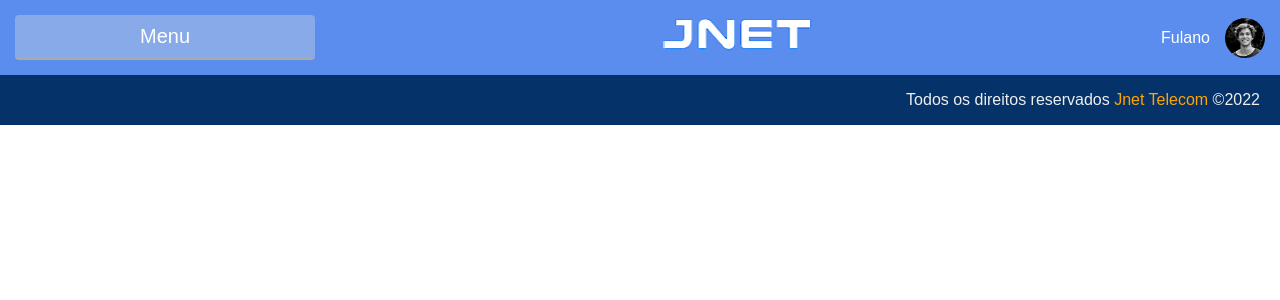
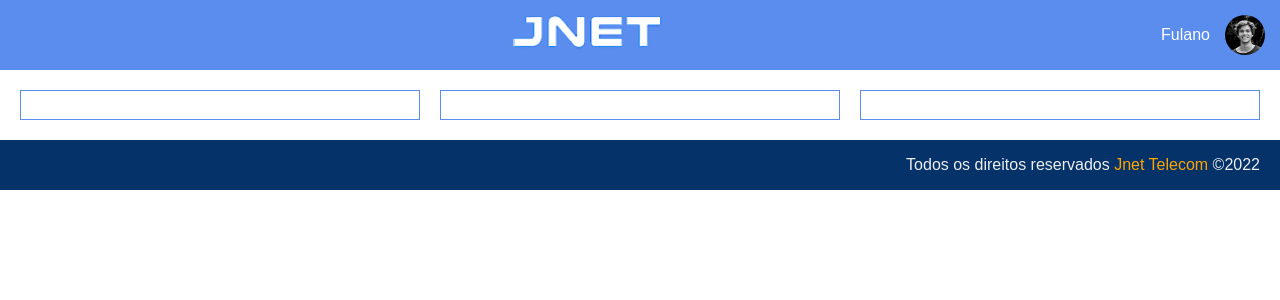
Before and after one commit to shalomacacio/proj_js3, a React (Create React App) app in the folder js3/: page /agenda in a window 1280 px wide. Shown: the top 300 px of the page. Built offline with nearby package versions, Linux system fonts and the light colour scheme.

Commit message:
agenda component

```diff
--- /dev/null
+++ b/js3/src/components/Card/CardElements.js
@@ -0,0 +1,10 @@
+import styled from "styled-components";
+
+
+
+export const CardContainer = styled.div`
+    border: 1px solid #5A8DEE;
+    margin: 20px 10px;
+    width: 400px;
+    height: 30px ;
+`;
--- /dev/null
+++ b/js3/src/components/Card/index.js
@@ -0,0 +1,12 @@
+import React from 'react'
+import { CardContainer } from './CardElements'
+
+const Card = () => {
+  return (
+    <CardContainer>
+
+    </CardContainer>
+  )
+}
+
+export default Card
--- a/js3/src/components/Header/index.js
+++ b/js3/src/components/Header/index.js
@@ -8,7 +8,7 @@ const Header = () => {
   return (
     <HeaderContainer>
         <VerticalContainer>
-            <MenuItem>
+            {/* <MenuItem>
                 <MenuCheck type={'checkbox'} id='check1'/>
                 <MenuLbl htmlFor='check1' >Menu</MenuLbl>
                 <MenuUl>
@@ -17,7 +17,7 @@ const Header = () => {
                     <MenuLi><MenuLink to="/">Estoque</MenuLink> </MenuLi>
                     <MenuLi><MenuLink to="/">Relatórios</MenuLink> </MenuLi>
                 </MenuUl>
-            </MenuItem>
+            </MenuItem> */}
         </VerticalContainer>
 
         <MenuLink to="/"><LogoImg src={logo}  alt='logo'/> </MenuLink>
--- /dev/null
+++ b/js3/src/pages/Agenda/AgendaElements.js
@@ -0,0 +1,8 @@
+import styled from "styled-components"
+
+
+export const FlexContainer = styled.div`
+    display: flex;
+    justify-content: center ;
+
+`
--- /dev/null
+++ b/js3/src/pages/Agenda/index.js
@@ -0,0 +1,17 @@
+import React from 'react'
+import Card from '../../components/Card'
+import { FlexContainer } from './AgendaElements'
+
+const Agenda = () => {
+  return (
+    <>
+        <FlexContainer>
+            <Card />
+            <Card />
+            <Card />
+        </FlexContainer>
+    </>
+  )
+}
+
+export default Agenda
--- a/js3/src/routes.js
+++ b/js3/src/routes.js
@@ -1,6 +1,7 @@
 import React from 'react';
 import { Routes, Route } from "react-router-dom";
 
+import Agenda from './pages/Agenda';
 import Inadimplencias from './pages/Relatorios/Financeiro/Inadimplencias';
 import SlaGarantia from './pages/Relatorios/Financeiro/Inadimplencias/SlaGarantia';
 
@@ -8,6 +9,7 @@ const MainRoutes = () => {
   return (
       <Routes>
           <Route path="/" element={ <Inadimplencias />}/>
+          <Route path="/agenda" element={ <Agenda />}/>
           <Route path="/sla-garantia" element={ <SlaGarantia />}/>
       </Routes>
   );
```
Also changed, not shown: 2 other files (tests, documents, lock files or other folders).
